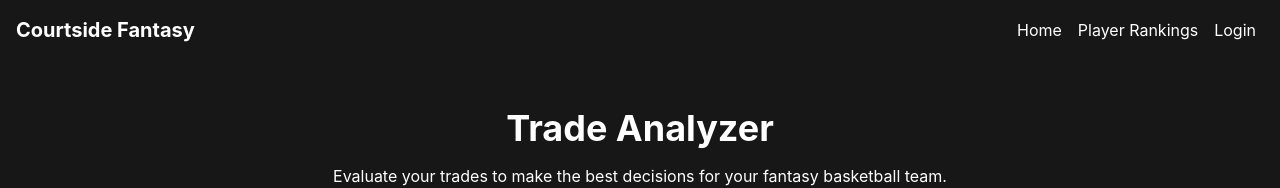
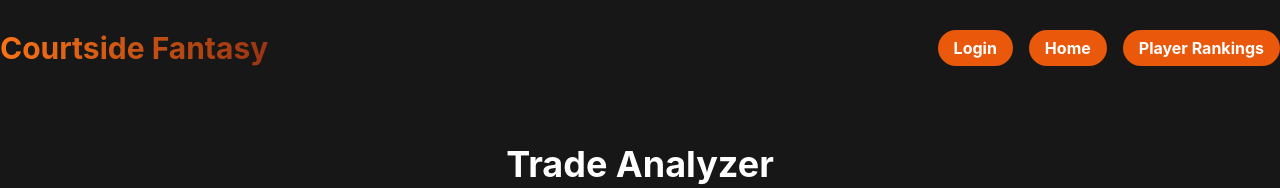
Before and after one commit to FrankS-2024/Courtside-Fantasy, a React (Create React App) app in the folder frontend/: page /trade in a window 1280 px wide. Shown: the top 188 px of the page. Built offline with nearby package versions, Linux system fonts and the light colour scheme; no server answers.

Commit message:
few minor updates

```diff
--- a/frontend/src/components/LandingPage.jsx
+++ b/frontend/src/components/LandingPage.jsx
@@ -21,7 +21,7 @@ const LandingPage = () => {
                                 <a href="#about" className="ml-4 text-lg text-white font-bold hover:text-gray-300 transition-colors duration-300">About</a>
                                 <a href="#contact" className="ml-4 text-lg text-white font-bold hover:text-gray-300 transition-colors duration-300">Contact</a>
                                 <a href="#login" className="ml-4 bg-orange-600 hover:bg-orange-900 text-white font-bold py-2 px-4 rounded-full transition-transform duration-300 transform hover:scale-105">Login</a>
-                                <Link to="/players" className="ml-4 bg-orange-600 hover:bg-orange-900 text-white font-bold py-2 px-4 rounded-full transition-transform duration-300 transform hover:scale-105">Player List</Link>
+                                <Link to="/players" className="ml-4 bg-orange-600 hover:bg-orange-900 text-white font-bold py-2 px-4 rounded-full transition-transform duration-300 transform hover:scale-105">Player Rankings</Link>
                             </nav>
                         </div>
                     </header>
--- a/frontend/src/components/PlayerList.jsx
+++ b/frontend/src/components/PlayerList.jsx
@@ -71,14 +71,14 @@ const PlayerList = ({ players, isLoading }) => {
                     <nav>
                         <a href="#login" className="ml-4 bg-orange-600 hover:bg-orange-900 text-white font-bold py-2 px-4 rounded-full transition-transform duration-300 transform hover:scale-105">Login</a>
                         <Link to="/" className="ml-4 bg-orange-600 hover:bg-orange-900 text-white font-bold py-2 px-4 rounded-full transition-transform duration-300 transform hover:scale-105">Home</Link>
-                        <Link to="/trade" className="ml-4 bg-orange-600 hover:bg-orange-900 text-white font-bold py-2 px-4 rounded-full transition-transform duration-300 transform hover:scale-105">TradeAnalyzer</Link>
+                        <Link to="/trade" className="ml-4 bg-orange-600 hover:bg-orange-900 text-white font-bold py-2 px-4 rounded-full transition-transform duration-300 transform hover:scale-105">Trade Analyzer</Link>
                     </nav>
                 </div>
             </header>
             <main className="p-5 flex flex-col items-center">
                 <h2 className="text-5xl font-bold mb-10 bg-gradient-to-r from-orange-500 to-orange-800 text-transparent bg-clip-text">Courtside Fantasy Rankings for 2023-24 Season</h2>
-                {isLoading ? (<CircularProgress color="inherit" />) : (
-                    <TableContainer component={Paper} style={{ backgroundColor: 'transparent', width: '95%' }}>
+                {isLoading ? (<CircularProgress color="inherit"/>) : (
+                    <TableContainer component={Paper} style={{backgroundColor: 'transparent', width: '95%'}}>
                         <Table>
                             <TableHead>
                                 <TableRow>
@@ -92,7 +92,8 @@ const PlayerList = ({ players, isLoading }) => {
                             <TableBody>
                                 {paginatedPlayers.map((player, index) => (
                                     <React.Fragment key={player.id}>
-                                        <TableRow onClick={() => handleRowClick(player.id)} className="cursor-pointer transition-colors duration-100 hover:bg-neutral-600 hover:bg-opacity-20">
+                                        <TableRow onClick={() => handleRowClick(player.id)}
+                                                  className="cursor-pointer transition-colors duration-100 hover:bg-neutral-600 hover:bg-opacity-20">
                                             {[
                                                 page * rowsPerPage + index + 1,
                                                 player.rankingScore.toFixed(2),
@@ -119,9 +120,9 @@ const PlayerList = ({ players, isLoading }) => {
                                             ))}
                                         </TableRow>
                                         <TableRow>
-                                            <TableCell style={{ paddingBottom: 0, paddingTop: 0 }} colSpan={18}>
+                                            <TableCell style={{paddingBottom: 0, paddingTop: 0}} colSpan={18}>
                                                 <Collapse in={openRows[player.id]} timeout="auto" unmountOnExit>
-                                                    <PlayerDetail player={player} />
+                                                    <PlayerDetail player={player}/>
                                                 </Collapse>
                                             </TableCell>
                                         </TableRow>
@@ -146,6 +147,16 @@ const PlayerList = ({ players, isLoading }) => {
                     </TableContainer>
                 )}
             </main>
+            <footer className="bg-neutral-900 text-white text-center py-4">
+                <div className="container mx-auto">
+                    <p>&copy; 2024 Courtside Fantasy. All rights reserved.</p>
+                    <div className="mt-2">
+                        <a href="#" className="mx-2 hover:text-gray-300">Contact</a>
+                        <a href="#" className="mx-2 hover:text-gray-300">Privacy Policy</a>
+                        <a href="#" className="mx-2 hover:text-gray-300">Terms of Service</a>
+                    </div>
+                </div>
+            </footer>
         </div>
     );
 };
--- a/frontend/src/components/TradeAnalyzerPage.jsx
+++ b/frontend/src/components/TradeAnalyzerPage.jsx
@@ -1,7 +1,7 @@
 import React, { useState } from 'react';
 import axios from 'axios';
 import { Link } from 'react-router-dom';
-import {AbcSharp} from "@mui/icons-material";
+//import {AbcSharp} from "@mui/icons-material";
 
 const TradeAnalyzer = ({ players }) => {
     const [tradingAway, setTradingAway] = useState([]);
@@ -46,16 +46,16 @@ const TradeAnalyzer = ({ players }) => {
 
     return (
         <div className="bg-neutral-900 min-h-screen">
-            <nav className="bg-neutral-900 text-white p-4 sticky top-0">
-                <div className="container mx-auto flex justify-between items-center">
-                    <a href="#" className="text-xl font-bold">Courtside Fantasy</a>
-                    <div>
-                        <Link to="/" className="mx-2 hover:text-gray-300">Home</Link>
-                        <Link to="/players" className="mx-2 hover:text-gray-300">Player Rankings</Link>
-                        <a href="#" className="mx-2 hover:text-gray-300">Login</a>
-                    </div>
+            <header className="h-24 bg-neutral-900">
+                <div className="container mx-auto flex justify-between items-center h-full">
+                    <h1 className="text-3xl bg-gradient-to-r from-orange-500 to-orange-800 text-transparent bg-clip-text font-bold">Courtside Fantasy</h1>
+                    <nav>
+                        <a href="#login" className="ml-4 bg-orange-600 hover:bg-orange-900 text-white font-bold py-2 px-4 rounded-full transition-transform duration-300 transform hover:scale-105">Login</a>
+                        <Link to="/" className="ml-4 bg-orange-600 hover:bg-orange-900 text-white font-bold py-2 px-4 rounded-full transition-transform duration-300 transform hover:scale-105">Home</Link>
+                        <Link to="/players" className="ml-4 bg-orange-600 hover:bg-orange-900 text-white font-bold py-2 px-4 rounded-full transition-transform duration-300 transform hover:scale-105">Player Rankings</Link>
+                    </nav>
                 </div>
-            </nav>
+            </header>
             <header className="bg-neutral-900 text-white text-center py-12">
                 <h1 className="text-4xl font-bold">Trade Analyzer</h1>
                 <p className="mt-4">Evaluate your trades to make the best decisions for your fantasy basketball team.</p>
@@ -68,9 +68,10 @@ const TradeAnalyzer = ({ players }) => {
                             <h3 className="text-xl text-white font-semibold mb-2">Your Players</h3>
                             <div className="bg-neutral-900 p-4 rounded">
                                 {tradingAway.map(player => (
-                                    <div key={player.id} className="flex items-center text-white font-semibold justify-between mb-2">
+                                    <div key={player.id}
+                                         className="flex items-center text-white font-semibold justify-between mb-2">
                                         <div className="flex items-center">
-                                            <img src={player.playerImg} alt={`${player.firstName} ${player.lastName}`} className="w-20 h-auto rounded-full" />
+                                        <img src={player.playerImg} alt={`${player.firstName} ${player.lastName}`} className="w-20 h-auto rounded-full" />
                                             <span className="mr-8">{player.firstName} {player.lastName} </span>
                                             <span>Courtside Score: {player.rankingScore.toFixed(2)}</span>
                                         </div>
```
